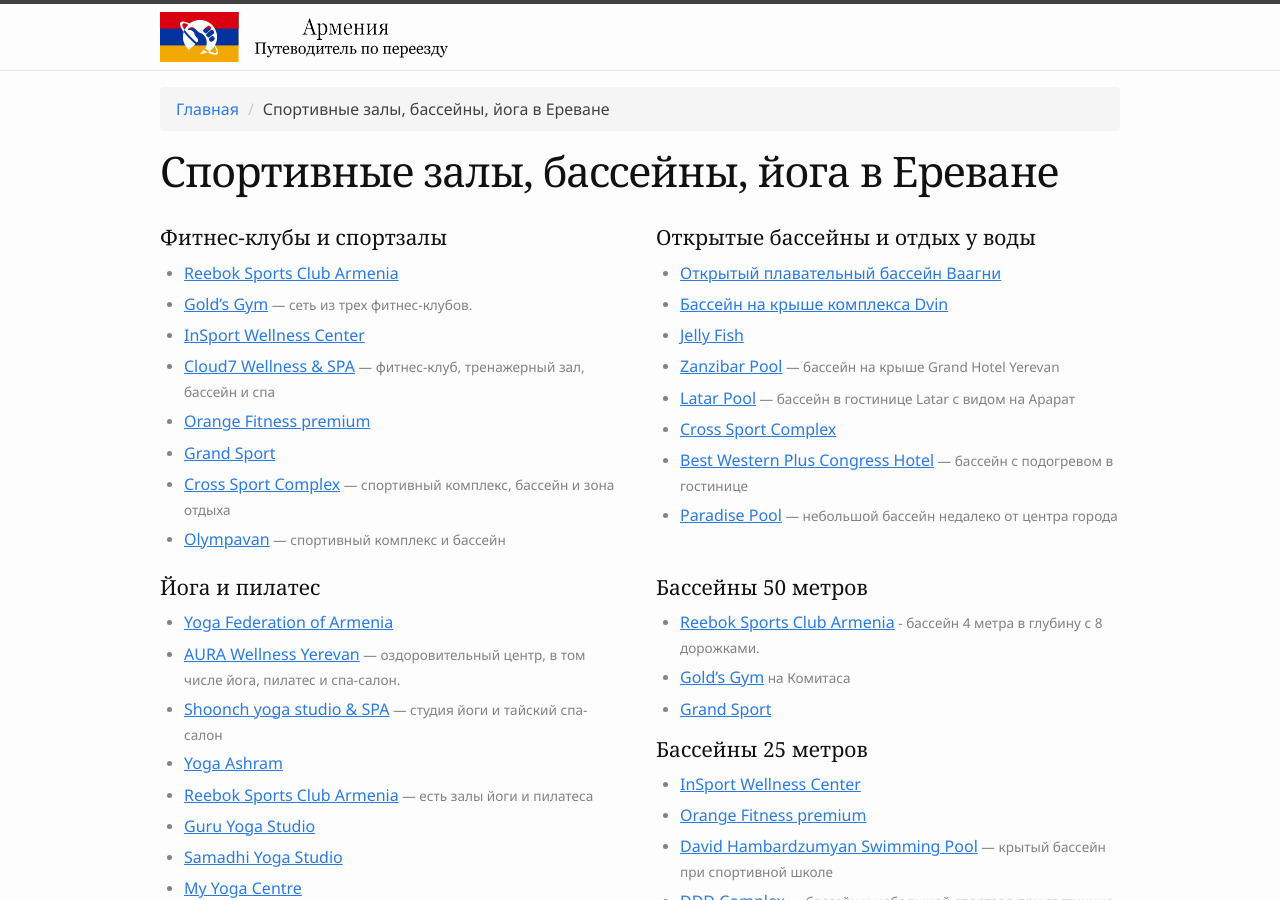
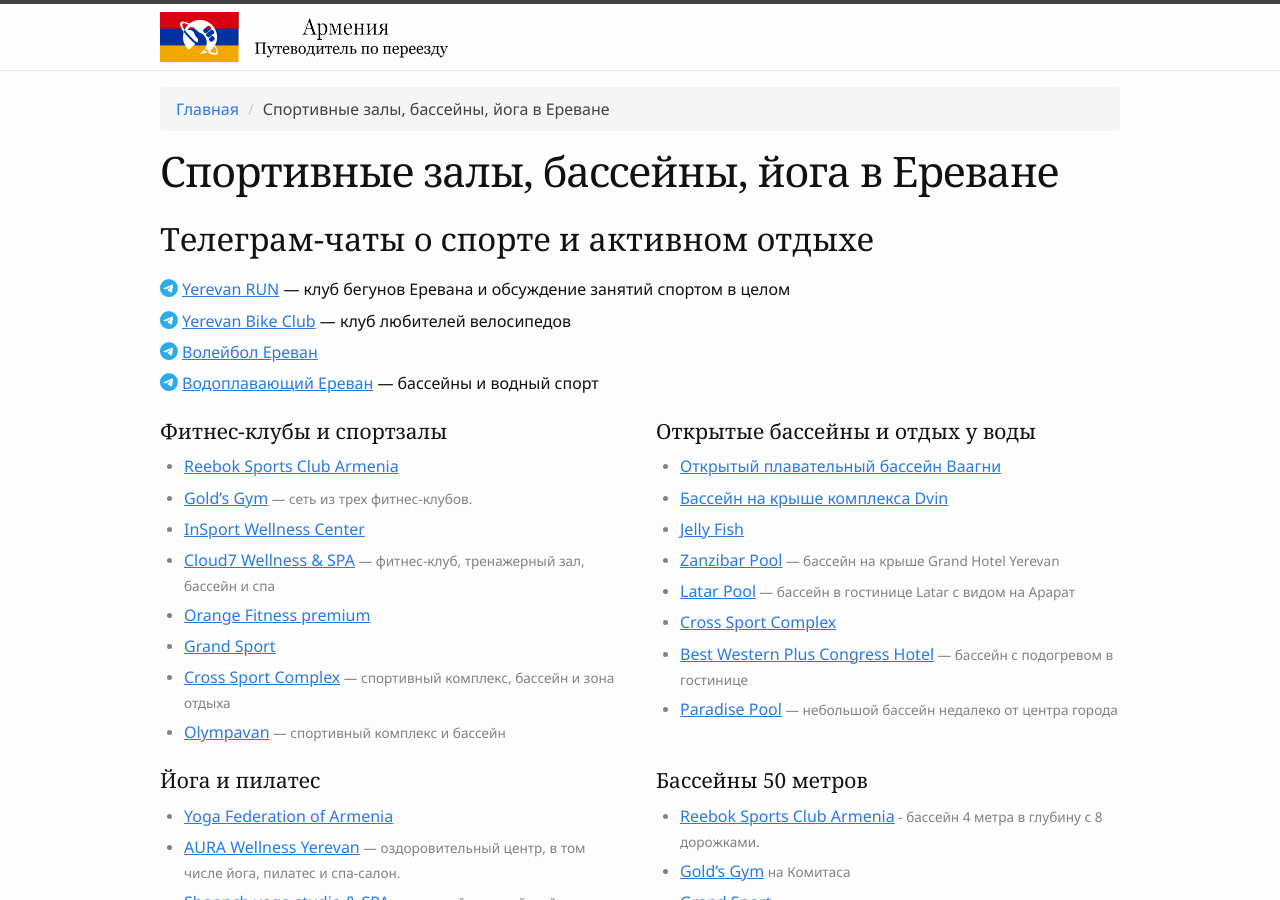
Before and after one commit to haywiki/haywiki.github.io, a Jekyll site: the page built from life/wellness.md, in a window 1280 px wide and 900 px high. Built offline with Jekyll 4.4.1, drawn with Linux system fonts in a browser that asks for light colours; nearby versions of some CDN libraries; a script that is not in the unit is left out.

Commit message:
добавлены спортивные чатики

```diff
--- a/life/wellness.md
+++ b/life/wellness.md
@@ -3,6 +3,14 @@
 layout: page
 display_toc: false
 ---
+
+## Телеграм-чаты о спорте и активном отдыхе
+
+- <i class="fa-brands fa-telegram"></i> [Yerevan RUN](https://t.me/YerevanRun) — клуб бегунов Еревана и обсуждение занятий спортом в целом
+- <i class="fa-brands fa-telegram"></i> [Yerevan Bike Club](https://t.me/yerevanBikeClub) — клуб любителей велосипедов
+- <i class="fa-brands fa-telegram"></i> [Волейбол Ереван](https://t.me/volleybollerv)
+- <i class="fa-brands fa-telegram"></i> [Водоплавающий Ереван](https://t.me/YerevanSwim) — бассейны и водный спорт
+{: class="list-emoji"}
 
 <div class="cards">
 <div class="card">
```
Also changed, not shown: life/contacts.md (+8 -2 lines).
